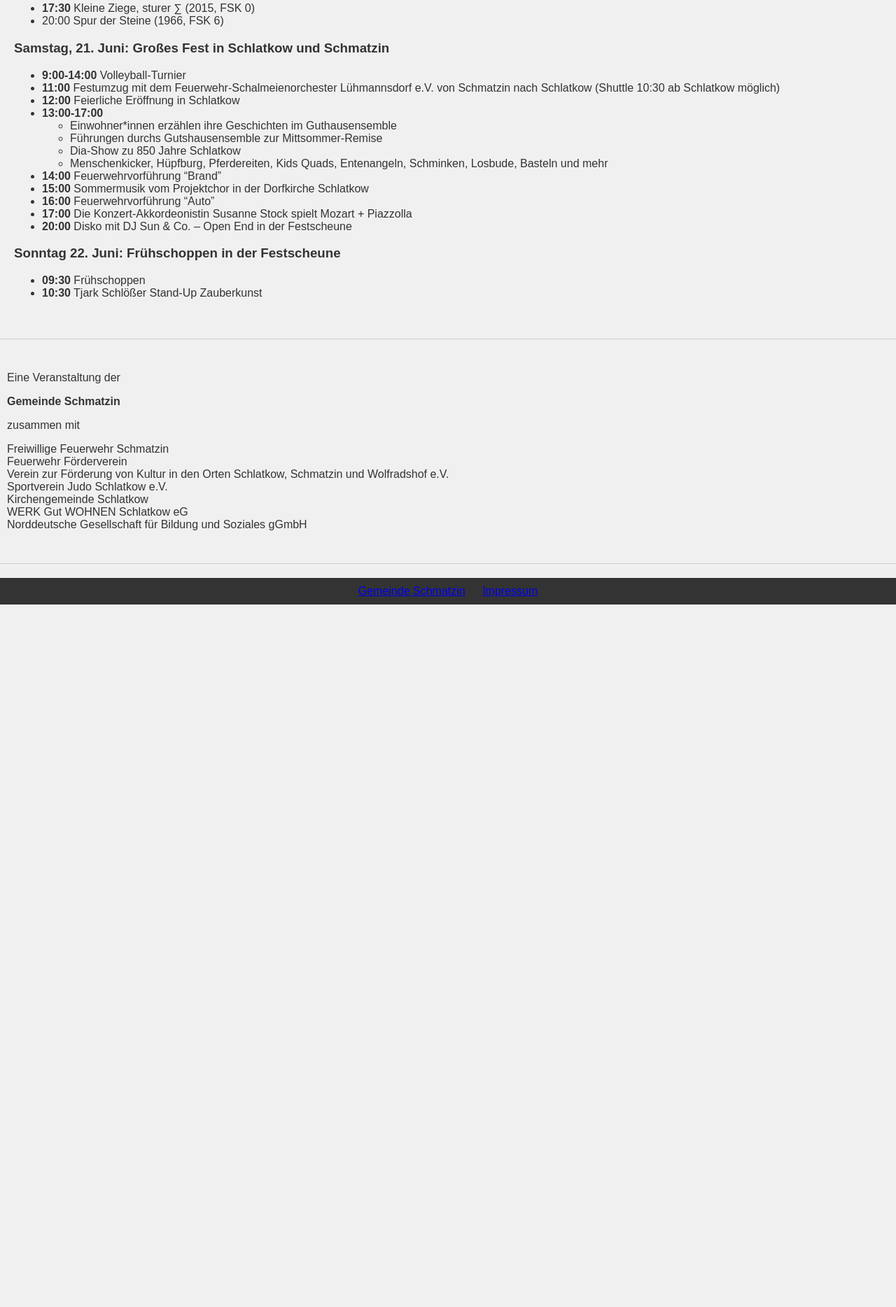
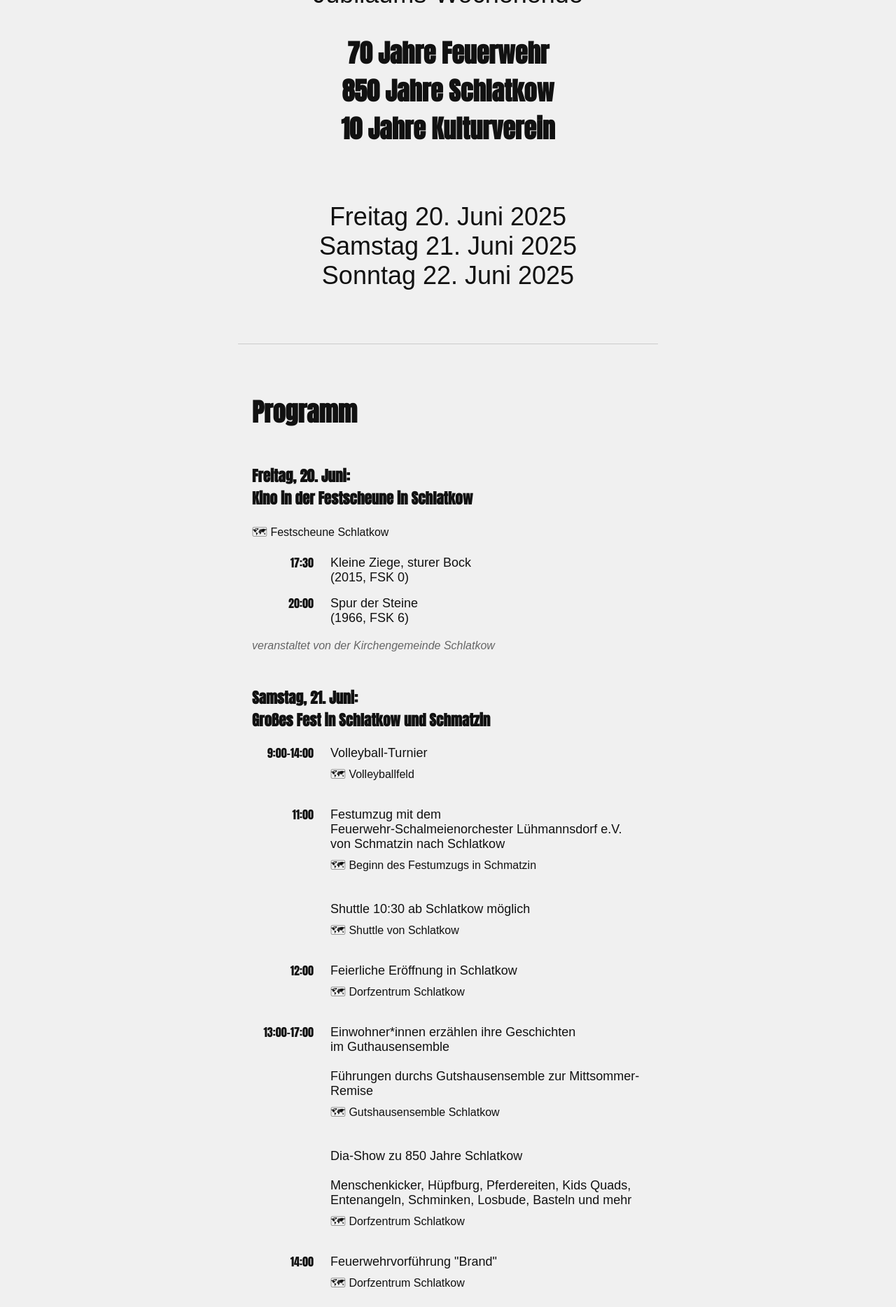
Before and after one commit to GemeindeSchamtzin/sommerfest-2025, a plain HTML site: page index.html in a window 1280 px wide. Shown: the part 613-2481 px from the top of the page at 70% size. Before the commit the page ends 1477 px from the top, so only its background shows below. Drawn offline with Linux system fonts and the light colour scheme; a web font is replaced by a local one.

Commit message:
Update design and infos.

```diff
--- a/index.html
+++ b/index.html
@@ -5,15 +5,66 @@
     <meta charset="UTF-8">
     <meta name="viewport" content="width=device-width, initial-scale=1.0">
     <title>Sommerfest 2025</title>
+    <meta name="description" content="Sommerfest 2025 - das XXL Jubiläums-Wochenende">
+    <meta name="keywords" content="Sommerfest, 2025, Jubiläum, Feuerwehr, Schmatzin, Schlatkow">
+    <meta name="author" content="Gemeinde Schmatzin">
+
+    <link rel="apple-touch-icon" sizes="180x180" href="/apple-touch-icon.png">
+    <link rel="icon" type="image/png" sizes="32x32" href="/favicon-32x32.png">
+    <link rel="icon" type="image/png" sizes="16x16" href="/favicon-16x16.png">
+    <link rel="manifest" href="/site.webmanifest">
+    <link rel="shortcut icon" href="/favicon.ico">
+
     <link href="https://fonts.googleapis.com/css2?family=Anton&family=ABeeZee&display=swap" rel="stylesheet">
     <link href="https://fonts.googleapis.com/css2?family=ABeeZee&display=swap" rel="stylesheet">
     <style>
         body {
             font-family: 'ABeeZee', sans-serif;
+            font-size: large;
             background-color: #f0f0f0;
-            color: #333;
+            color: #111;
+            margin: 0 auto;
+            padding: 0;
+            max-width: 600px;
+        }
+
+        a {
+            color: #111;
+        }
+
+        u {
+            text-decoration: none;
+            font-size: medium;
+            color: #666;
+            margin-bottom: 1rem;
+            margin-top: 0.5rem;
+            display: block;
+        }
+
+        u a {
+            text-decoration: none;
+        }
+
+        dl {
+            display: grid;
+            grid-template-columns: 6rem 1fr;
+            gap: 1rem;
+        }
+
+        dt {
+            font-family: 'Anton', sans-serif;
+            text-align: right;
+            width: 5.5rem;
+            font-size: 90%;
+            line-height: 1.35;
+        }
+
+        dd {
             margin: 0;
-            padding: 0;
+        }
+
+        dl dl {
+            margin-left: 1rem;
         }
 
         header {
@@ -21,18 +72,46 @@
             padding: 20px 0;
         }
 
+        h1,
+        h2,
+        h3 {
+            font-family: 'Anton', sans-serif;
+        }
+
+
+
         h1 {
-            font-family: 'Anton', sans-serif;
+
             font-size: 3em;
+            display: none;
+            /* Hidden on screens */
         }
 
         h2 {
-            font-family: 'Anton', sans-serif;
+
+            font-size: 2em;
+        }
+
+        h3 {
+            margin-top: 3rem;
+        }
+
+
+        p span {
+            font-size: large;
+        }
+
+        header p {
             font-size: 2em;
         }
 
         main {
             padding: 20px;
+        }
+
+        i {
+            font-size: medium;
+            color: #666;
         }
 
         aside {
@@ -43,8 +122,6 @@
         footer {
             text-align: center;
             padding: 10px 0;
-            background-color: #333;
-            color: white;
         }
 
         footer a {
@@ -61,11 +138,26 @@
             background-color: #ccc;
             margin: 20px 0;
         }
+
+        .logo-container {
+            text-align: center;
+            margin: 0 auto;
+            padding: 0;
+        }
+
+        .logo-svg {
+            max-width: 80%;
+            width: 550px;
+            height: auto;
+        }
     </style>
 </head>
 
 <body>
     <header>
+        <div class="logo-container">
+            <img src="sommerfest-gemeinde-schmatzin-2025.svg" alt="Sommerfest 2025 Logo" class="logo-svg">
+        </div>
         <h1>Sommerfest 2025</h1>
         <p>das XXL<br />Jubiläums-Wochenende</p>
         <h2>
@@ -73,73 +165,120 @@
             850 Jahre Schlatkow<br />
             10 Jahre Kulturverein<br />
         </h2>
+        <p><br/>Freitag 20. Juni 2025<br/>
+            Samstag 21. Juni 2025<br/>
+            Sonntag 22. Juni 2025</p>
     </header>
     <hr />
     <main>
         <h2>Programm</h2>
 
-        <h3>Freitag, 20. Juni: Kino in der Festscheune in Schlatkow</h3>
+        <h3>Freitag, 20. Juni:<br />Kino in der Festscheune in Schlatkow</h3>
 
-        <ul>
-            <li><strong>17:30</strong> Kleine Ziege, sturer ∑ (2015, FSK 0)</li>
-            <li></strong>20:00</strong> Spur der Steine (1966, FSK 6)</li>
-        </ul>
+        <p><u><a href="https://maps.app.goo.gl/HHV4Yaxoi1pGYwSu9" target="_blank">🗺 Festscheune Schlatkow</a></u></p>
+
+        <dl>
+            <dt>17:30</dt>
+            <dd>Kleine Ziege, sturer Bock<br />(2015, FSK 0)</dd>
+            <dt>20:00</dt>
+            <dd>Spur der Steine<br />(1966, FSK 6)</dd>
+        </dl>
+
+        <p><i>veranstaltet von der Kirchengemeinde Schlatkow</i></p>
+
+        <h3>Samstag, 21. Juni:<br />Großes Fest in Schlatkow und Schmatzin</h3>
 
 
-        <h3>Samstag, 21. Juni: Großes Fest in Schlatkow und Schmatzin</h3>
 
-        <ul>
-            <li><strong>9:00-14:00</strong> Volleyball-Turnier</li>
-            <li>
-                <strong>11:00</strong> Festumzug mit dem Feuerwehr-Schalmeienorchester Lühmannsdorf e.V. von Schmatzin
-                nach Schlatkow (Shuttle 10:30 ab Schlatkow möglich)
-            </li>
-            <li><strong>12:00</strong> Feierliche Eröffnung in Schlatkow</li>
-            <li>
-                <strong>13:00-17:00</strong>
-                <ul>
-                    <li>Einwohner*innen erzählen ihre Geschichten im Guthausensemble</li>
-                    <li>Führungen durchs Gutshausensemble zur Mittsommer-Remise</li>
-                    <li>Dia-Show zu 850 Jahre Schlatkow</li>
-                    <li>Menschenkicker, Hüpfburg, Pferdereiten, Kids Quads, Entenangeln, Schminken, Losbude, Basteln und
-                        mehr</li>
-                </ul>
-            </li>
-            <li><strong>14:00</strong> Feuerwehrvorführung “Brand”</li>
-            <li><strong>15:00</strong> Sommermusik vom Projektchor in der Dorfkirche Schlatkow</li>
-            <li><strong>16:00</strong> Feuerwehrvorführung “Auto”</li>
-            <li><strong>17:00</strong> Die Konzert-Akkordeonistin Susanne Stock spielt Mozart + Piazzolla</li>
-            <li><strong>20:00</strong> Disko mit DJ Sun & Co. – Open End in der Festscheune</li>
-        </ul>
+        <dl>
+            <dt>9:00-14:00</dt>
+            <dd>Volleyball-Turnier
+
+                <u><a href="https://maps.app.goo.gl/icsgmx9TKzmr6EJ6A" target="_blank">🗺 Volleyballfeld </a></u>
+            </dd>
+            <dt>11:00</dt>
+            <dd>Festumzug mit dem<br />Feuerwehr-Schalmeienorchester Lühmannsdorf e.V.<br />von Schmatzin
+                nach Schlatkow <br />
+                <u><a href="https://maps.app.goo.gl/wWV23gaZPqgezu2o7" target="_blank">🗺 Beginn des Festumzugs in
+                        Schmatzin</a></u>
+                <br />Shuttle 10:30 ab Schlatkow möglich
+
+                <u><a href="https://maps.app.goo.gl/gG27da75uDgm1eYc7" target="_blank">🗺 Shuttle von Schlatkow</a></u>
+            </dd>
+            <dt>12:00</dt>
+            <dd>Feierliche Eröffnung in Schlatkow
+
+                <u><a href="https://maps.app.goo.gl/5Zh6VHMq3b5zxy2w7" target="_blank">🗺 Dorfzentrum Schlatkow</a></u>
+            </dd>
+            <dt>13:00-17:00</dt>
+            <dd>
+
+                Einwohner*innen erzählen ihre Geschichten<br />im Guthausensemble<br /><br />
+                Führungen durchs Gutshausensemble zur Mittsommer-Remise
+                <u><a href="https://maps.app.goo.gl/KBazYjZJrZkknGF4A" target="_blank">🗺 Gutshausensemble
+                        Schlatkow</a></u>
+                <br />
+                Dia-Show zu 850 Jahre Schlatkow<br /><br />
+                Menschenkicker, Hüpfburg, Pferdereiten, Kids Quads, Entenangeln, Schminken, Losbude, Basteln und mehr
+
+                <u><a href="https://maps.app.goo.gl/5Zh6VHMq3b5zxy2w7" target="_blank">🗺 Dorfzentrum Schlatkow</a></u>
+            </dd>
+            <dt>14:00</dt>
+            <dd>Feuerwehrvorführung "Brand"
+                <u><a href="https://maps.app.goo.gl/5Zh6VHMq3b5zxy2w7" target="_blank">🗺 Dorfzentrum Schlatkow</a></u>
+            </dd>
+            <dt>15:00</dt>
+            <dd>Sommermusik vom Projektchor<br />in der Dorfkirche Schlatkow
+                <u><a href="https://maps.app.goo.gl/nv3d9LU5U3tewbkw7" target="_blank">🗺 Dorfkirche Schlatkow</a></u>
+            </dd>
+            <dt>16:00</dt>
+            <dd>Feuerwehrvorführung "Auto"
+                <u><a href="https://maps.app.goo.gl/5Zh6VHMq3b5zxy2w7" target="_blank">🗺 Dorfzentrum Schlatkow</a></u>
+            </dd>
+            <dt>17:00</dt>
+            <dd>Die Konzert-Akkordeonistin Susanne Stock<br />spielt Mozart + Piazzolla
+                <u><a href="https://maps.app.goo.gl/KBazYjZJrZkknGF4A" target="_blank">🗺 Gutshausensemble
+                        Schlatkow</a></u>
+            </dd>
+            <dt>20:00</dt>
+            <dd>Disko mit DJ Sun & Co.<br />Open End in der Festscheune
+                <u><a href="https://maps.app.goo.gl/zMwRDjJh8GbNb4eE8" target="_blank">🗺 Festscheune Schlatkow</a></u>
+            </dd>
+        </dl>
 
 
-        <h3>Sonntag 22. Juni: Frühschoppen in der Festscheune</h3>
+        <h3>Sonntag, 22. Juni:<br>Frühschoppen in der Festscheune</h3>
 
-        <ul>
-            <li><strong>09:30</strong> Frühschoppen</li>
-            <li><strong>10:30</strong> Tjark Schlößer Stand-Up Zauberkunst</li>
-        </ul>
+        <dl>
+            <dt>09:30</dt>
+            <dd>Frühschoppen
+                <u><a href="https://maps.app.goo.gl/zMwRDjJh8GbNb4eE8" target="_blank">🗺 Festscheune Schlatkow</a></u>
+            </dd>
+            <dt>10:30</dt>
+            <dd>Tjark Schlößer<br />Stand-Up Zauberkunst
+                <u><a href="https://maps.app.goo.gl/zMwRDjJh8GbNb4eE8" target="_blank">🗺 Festscheune Schlatkow</a></u>
+            </dd>
+        </dl>
     </main>
     <hr />
     <aside>
         <p>
-            Eine Veranstaltung der
-        </p>
-        <p>
-            <strong>Gemeinde Schmatzin</strong>
-        </p>
-        <p>
-            zusammen mit </p>
-        <p>
-            Freiwillige Feuerwehr Schmatzin
-            <br />Feuerwehr Förderverein<br />Verein zur Förderung von Kultur in den Orten Schlatkow, Schmatzin und
-            Wolfradshof e.V.<br />Sportverein Judo Schlatkow e.V.<br />Kirchengemeinde Schlatkow<br />WERK Gut WOHNEN
-            Schlatkow eG<br />Norddeutsche Gesellschaft für Bildung und Soziales gGmbH
-        </p>
+            Eine Veranstaltung der <a href="https://www.amt-zuessow.de/gemeinden/schmatzin/" target="_blank">Gemeinde
+                Schmatzin</a> zusammen mit </p>
+        <ul>
+            <li>Freiwillige Feuerwehr Schmatzin</li>
+            <li>Feuerwehr Förderverein</li>
+            <li><a href="https://kulturverein-gemeinde-schmatzin.de/" target="_blank">Verein zur Förderung von Kultur in
+                    den Orten Schlatkow, Schmatzin und Wolfradshof e.V.</a></li>
+            <li>Sportverein Judo Schlatkow e.V.</li>
+            <li><a href="https://www.kirche-mv.de/ziethen/" target="_blank">Kirchengemeinde Schlatkow</a></li>
+            <li><a href="https://werkgutwohnen.de/" target="_blank">WERK Gut WOHNEN Schlatkow eG</a></li>
+            <li><a href="https://www.nbs-greifswald.de/" target="_blank">Norddeutsche Gesellschaft für Bildung und
+                    Soziales gGmbH</a></li>
+        </ul>
     </aside>
     <hr />
     <footer>
-        <a href="https://www.amt-zuessow.de/gemeinden/schmatzin/">Gemeinde Schmatzin</a>
         <a href="https://www.amt-zuessow.de/gemeinden/schmatzin/">Impressum</a>
     </footer>
 </body>
```
Also changed, not shown: android-chrome-192x192.png (added), android-chrome-512x512.png (added), apple-touch-icon.png (added), favicon-16x16.png (added), favicon-32x32.png (added), favicon.ico (added), site.webmanifest (added), sommerfest-gemeinde-schmatzin-2025.svg (added).
